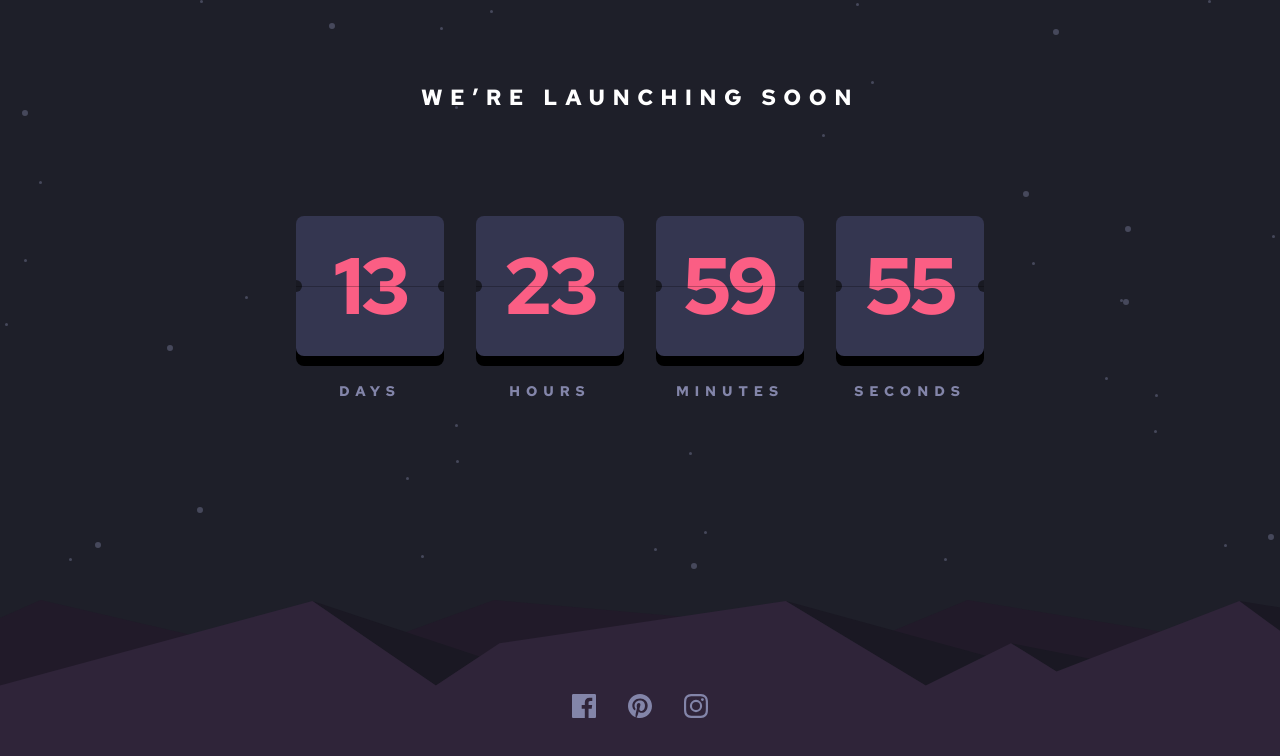
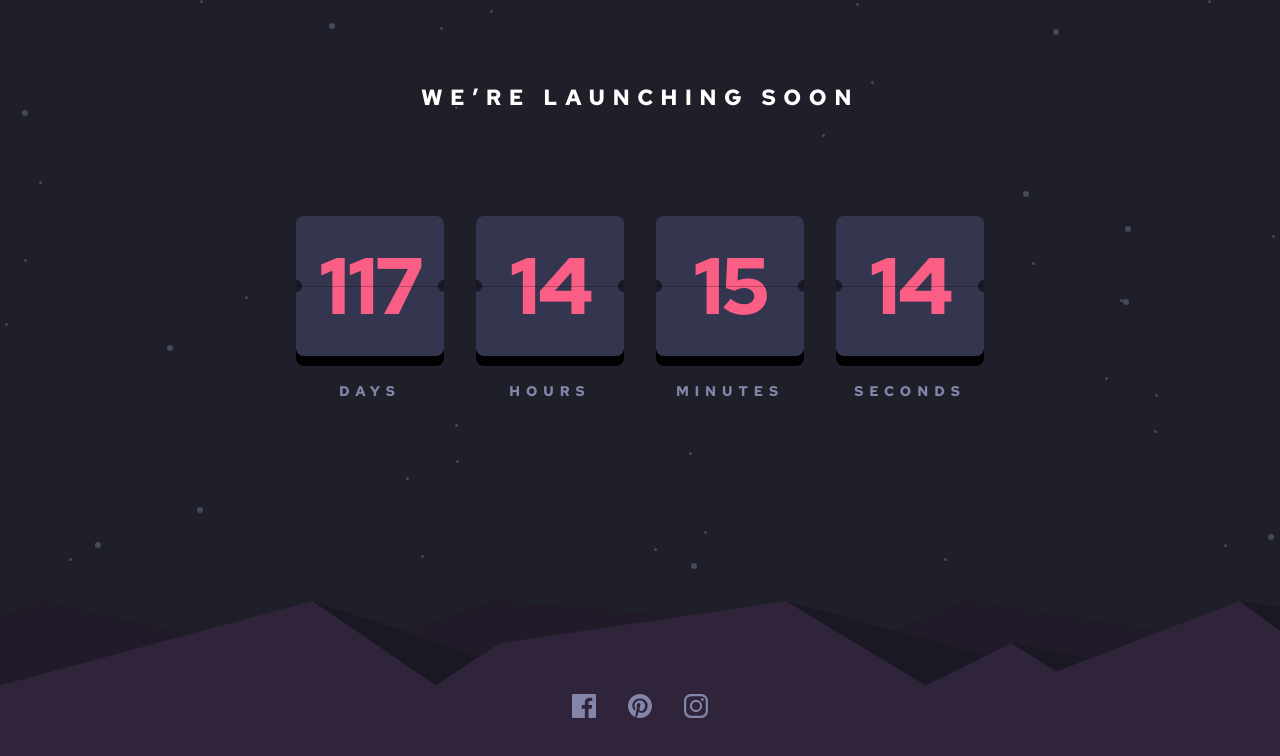
Before and after one commit to kachkacha2003/Launch-countdown-timer, a plain HTML site: page index.html in a window 1280 px wide. Drawn offline with Linux system fonts and the light colour scheme.

Commit message:
Add all my files

```diff
--- a/index.html
+++ b/index.html
@@ -22,7 +22,7 @@
 
       <div class="full a">
         <div class="box">
-          <h2 class="first">14</h2>
+          <h2 class="first"></h2>
           <div class="oval"></div>
           <div class="oval1"></div>
           <hr />
@@ -31,7 +31,7 @@
       </div>
       <div class="full b">
         <div class="box">
-          <h2 class="second">00</h2>
+          <h2 class="second"></h2>
           <div class="oval"></div>
           <div class="oval1"></div>
           <hr />
@@ -40,7 +40,7 @@
       </div>
       <div class="full b">
         <div class="box">
-          <h2 class="third">00</h2>
+          <h2 class="third"></h2>
           <div class="oval"></div>
           <div class="oval1"></div>
           <hr />
@@ -49,7 +49,7 @@
       </div>
       <div class="full b">
         <div class="box">
-          <h2 class="forth">00</h2>
+          <h2 class="forth"></h2>
           <div class="oval"></div>
           <div class="oval1"></div>
           <hr />
--- a/index.js
+++ b/index.js
@@ -8,35 +8,49 @@ let text = 60;
 let text1 = 13;
 let text2 = 23;
 let text3 = 59;
+let year = 2023;
+let countDownDate = new Date(`Jan 1, ${year} 00:00:00 `).getTime();
 
-let time = setInterval(() => {
-  first.textContent = text1;
-  second.textContent = text2;
+let today = new Date().getTime();
 
-  if (text2 == 0 && text3 == 0 && text == 0) {
-    first.textContent = text1;
-  }
+let distance = countDownDate - today;
+let countdays = Math.floor(distance / (1000 * 60 * 60 * 24));
 
-  text--;
-  if (text == 0 && text1 == 0 && text2 == 0 && text3 == 0) {
-    clearInterval(time);
-  }
-  third.textContent = text3;
+let counthours = Math.floor(
+  (distance % (1000 * 60 * 60 * 24)) / (1000 * 60 * 60)
+);
+let countminutes = Math.floor((distance % (1000 * 60 * 60)) / (1000 * 60));
+let countseconds = Math.floor((distance % (1000 * 60)) / 1000);
+first.textContent = countdays;
+second.textContent = counthours;
+third.textContent = countminutes;
+forth.textContent = countseconds;
+let count = setInterval(function () {
+   countDownDate = new Date(`Jan 1, ${year} 00:00:00 `).getTime();
 
-  forth.textContent = text;
+   today = new Date().getTime();
 
-  if (text2 == 0 && text3 == 0 && text == 0) {
-    text1--;
-    text2 = 24;
-  }
+   distance = countDownDate - today;
+   countdays = Math.floor(distance / (1000 * 60 * 60 * 24));
 
-  if (text3 == 0 && text == "0") {
-    text2--;
-    text3 = 60;
-  }
+   counthours = Math.floor(
+    (distance % (1000 * 60 * 60 * 24)) / (1000 * 60 * 60)
+  );
+   countminutes = Math.floor((distance % (1000 * 60 * 60)) / (1000 * 60));
+  countseconds = Math.floor((distance % (1000 * 60)) / 1000);
 
-  if (text == 0) {
-    text3--;
-    text = 60;
+
+
+  first.textContent = countdays;
+  second.textContent = counthours;
+  third.textContent = countminutes;
+  forth.textContent = countseconds;
+  if (
+    first.textContent == 0 &&
+    second.textContent == 0 &&
+    third.textContent == 0 &&
+    forth.textContent == 0
+  ) {
+    year++;
   }
 }, 1000);
```
